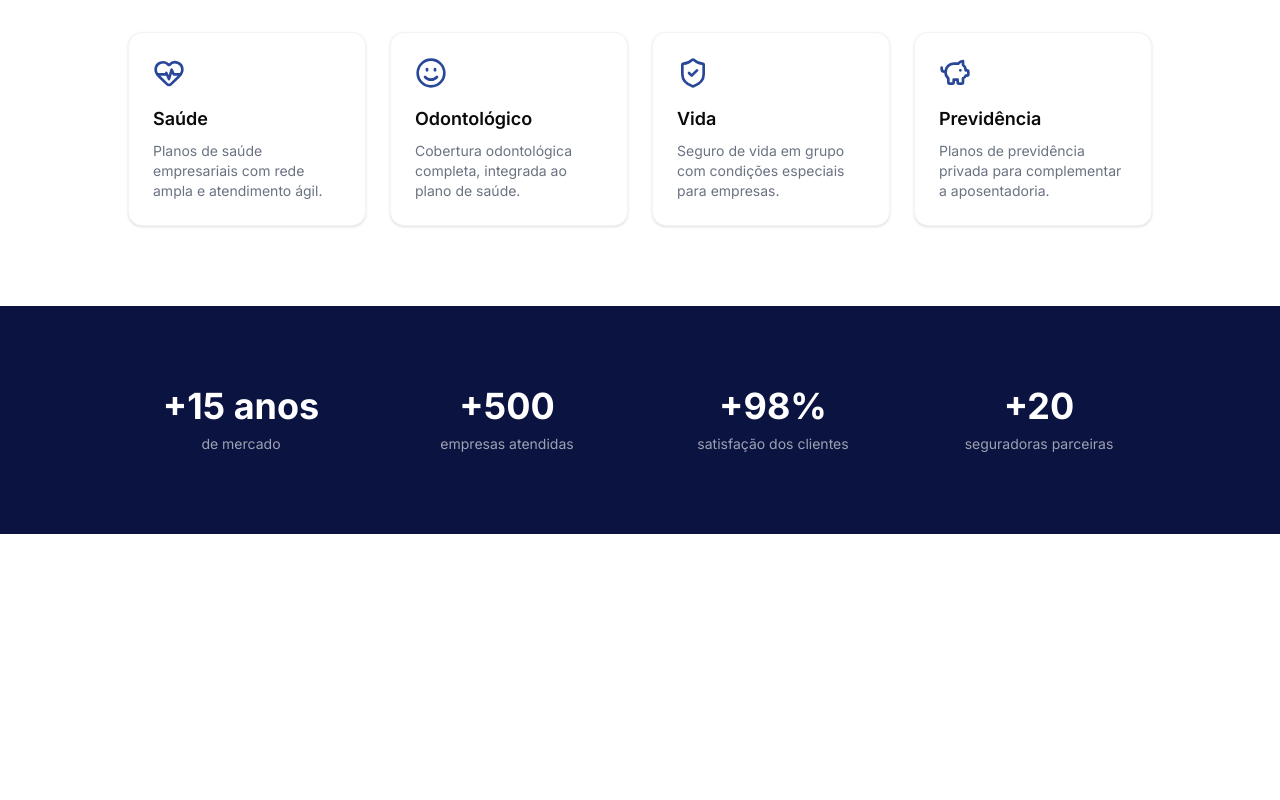
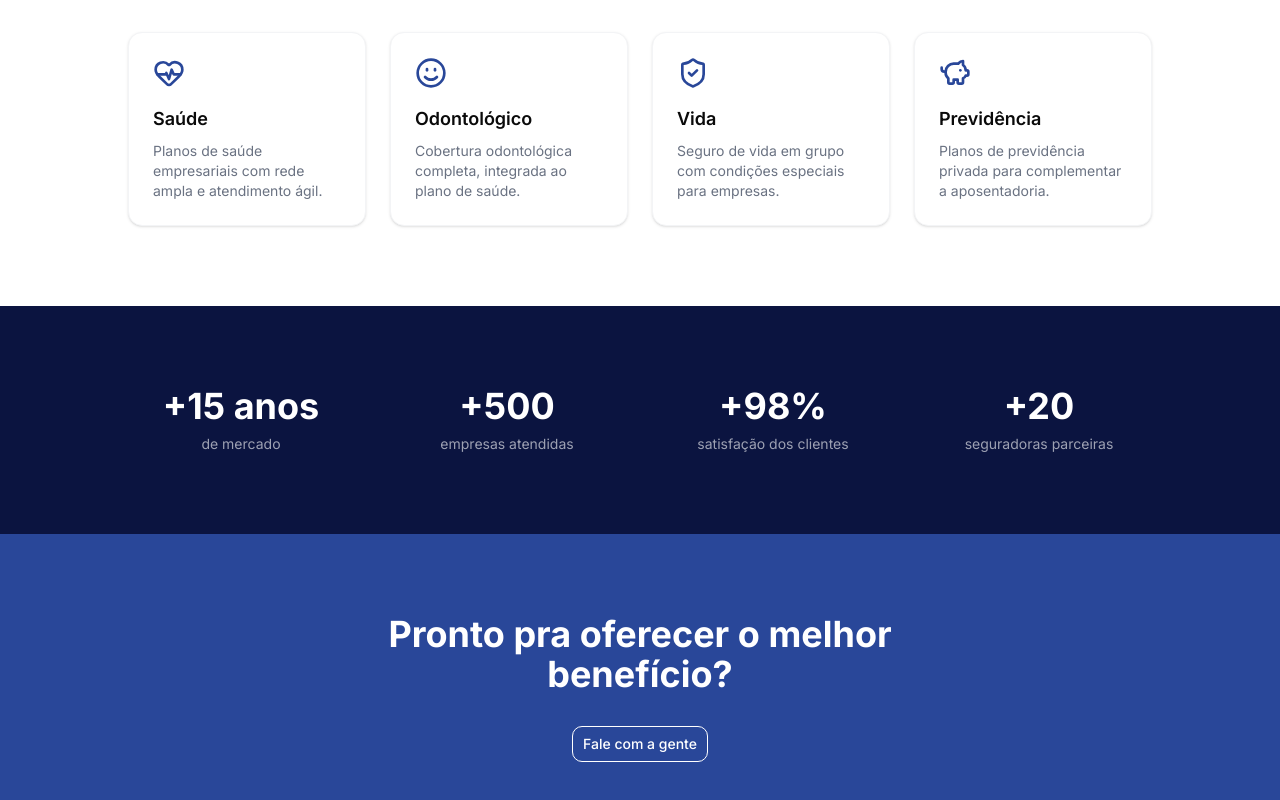
Before and after one commit to GrupoFBN/site-institucional, a Next.js app: page / in a window 1280 px wide. Shown: the part 1032-1832 px from the top of the page. Before the commit the page ends 1566 px from the top, so only its background shows below. Built offline with nearby package versions, Linux system fonts and the light colour scheme.

Commit message:
feat: cta final

```diff
--- a/app/page.tsx
+++ b/app/page.tsx
@@ -2,6 +2,7 @@ import { Hero } from "@/components/hero";
 import { PartnerLogos } from "@/components/partner-logos";
 import { ServiceCards } from "@/components/service-cards";
 import { Stats } from "@/components/stats";
+import { CtaFinal } from "@/components/cta-final";
 
 export default function Home() {
   return (
@@ -10,6 +11,7 @@ export default function Home() {
       <PartnerLogos />
       <ServiceCards />
       <Stats />
+      <CtaFinal />
     </main>
   );
 }
--- /dev/null
+++ b/components/cta-final.tsx
@@ -0,0 +1,20 @@
+import Link from "next/link";
+import { Button } from "@/components/ui/button";
+
+export function CtaFinal() {
+  return (
+    <section className="bg-[#294799] px-6 py-20 text-center text-white sm:px-10">
+      <h2 className="mx-auto max-w-2xl text-3xl font-bold sm:text-4xl">
+        Pronto pra oferecer o melhor benefício?
+      </h2>
+      <Button
+        asChild
+        size="lg"
+        variant="outline"
+        className="mt-8 border-white bg-transparent text-white hover:bg-white hover:text-[#294799]"
+      >
+        <Link href="/contato">Fale com a gente</Link>
+      </Button>
+    </section>
+  );
+}
```
